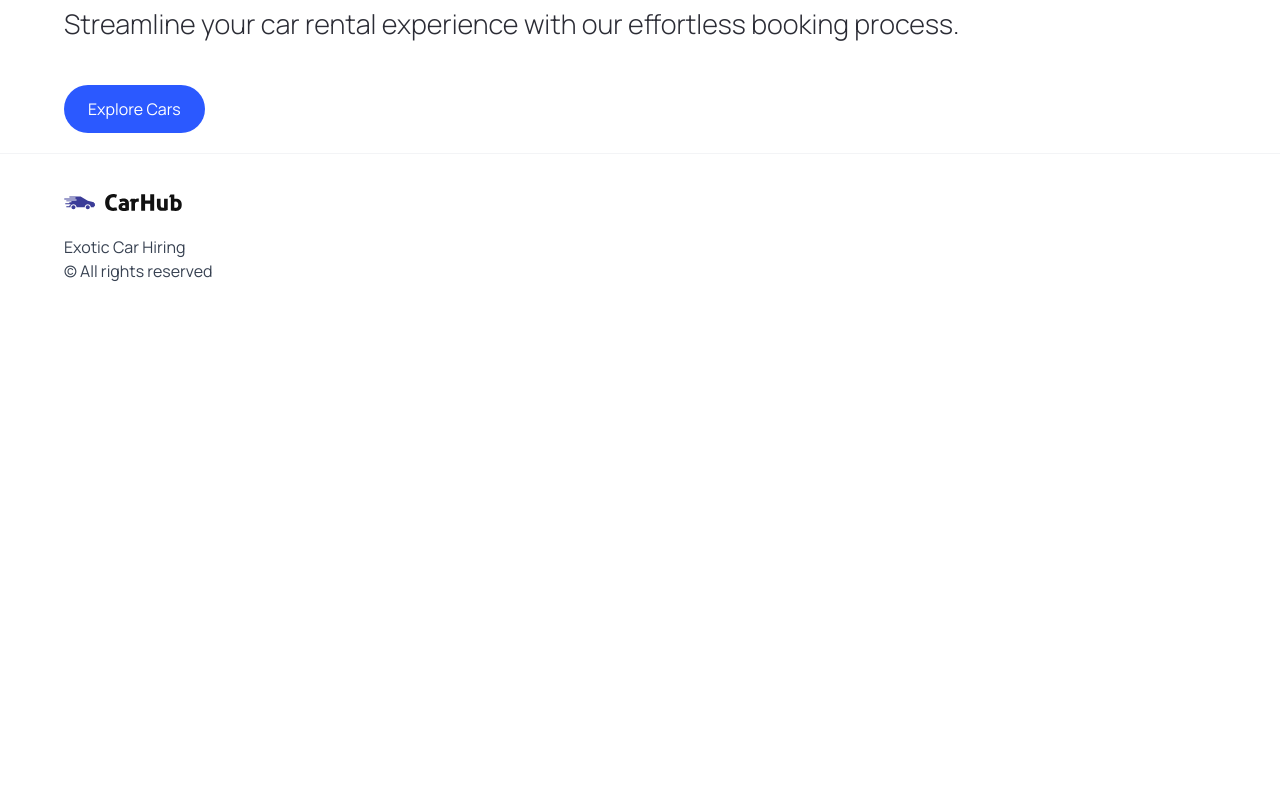
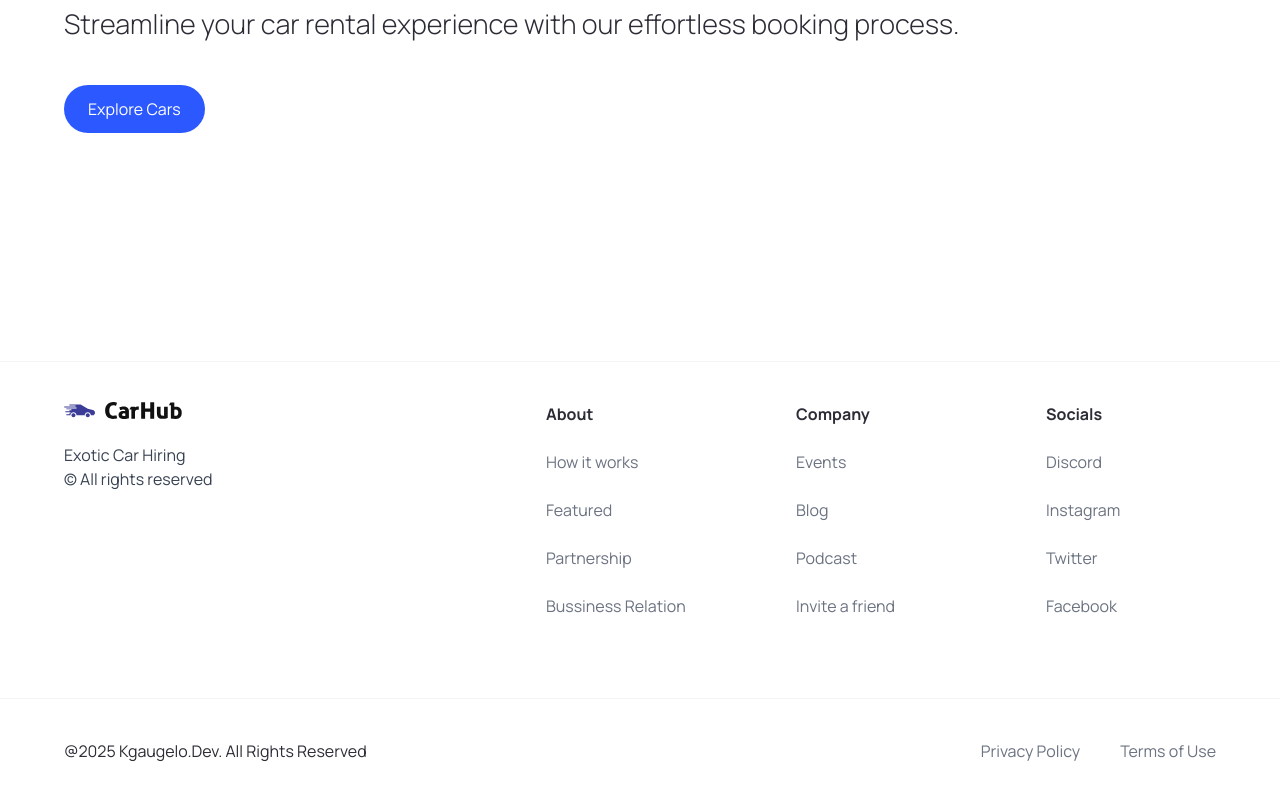
Before and after one commit to Roise-s/ech2, a Next.js app: page / in a window 1280 px wide. Shown: the part 352-1152 px from the top of the page. Before the commit the page ends 800 px from the top, so only its background shows below. Built offline with nearby package versions, Linux system fonts and the light colour scheme.

Commit message:
done with the hero section

```diff
--- a/components/Footer.tsx
+++ b/components/Footer.tsx
@@ -14,8 +14,41 @@
           </p>
         </div>
 
+        <div className="footer__links">
+          {footerLinks.map((link) => (
+            <div
+              key={link.title}
+              className="footer__link"
+            >
+              <h3 className="font-bold">{link.title}</h3>
 
+              {link.links.map((item) => (
+                <Link
+                  key={item.title}
+                  href={item.url}
+                  className="text-gray-500"
+                >
+                  {item.title}
+                </Link>
+              ))}
+            </div>
+          ))}
+        </div>
       </div>
+
+        <div className="flex justify-between items-center flex-wrap mt-10 border-t border-gray-100 sm:px-16 px-6 py-10">
+          <p>@2025 Kgaugelo.Dev. All Rights Reserved</p>
+
+          <div className="footer__copyrights-link">
+            <Link href="/" className="text-gray-500">
+              Privacy Policy
+            </Link>
+
+            <Link href="/" className="text-gray-500">
+              Terms of Use
+            </Link>
+          </div>
+        </div>
     </footer>
   )
 }
--- a/components/Hero.tsx
+++ b/components/Hero.tsx
@@ -9,7 +9,7 @@
   }
 
   return (
-    <div className='hero'>
+    <div className='hero mb-52'>
       <div className="flex-1 pt-36 padding-x">
         <h1 className="hero__title">
           Find, book and rent a car -- quickly and easily!
```
